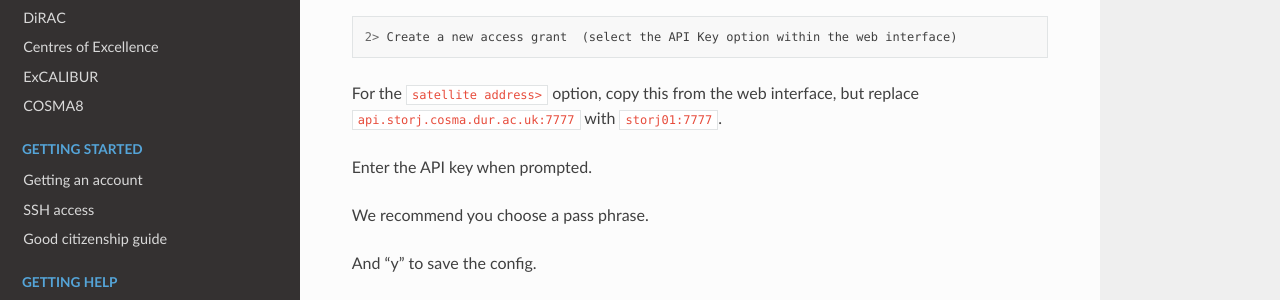
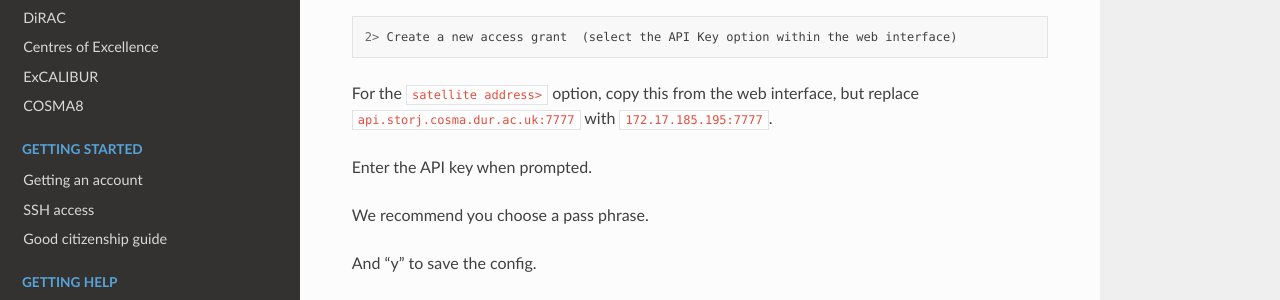
Before and after one commit to agb32/cosmadoc, a Sphinx documentation site: the page built from docs/source/storj.md, in a window 1280 px wide and 900 px high, scrolled down 717 px. Shown: the part 300-600 px from the top of the window. Built offline with Sphinx 7.4.7 and the Read the Docs theme 3.1.0, drawn with Linux system fonts in a browser that asks for light colours.

Commit message:
updated instructions changed storj01 to IP address

````diff
--- a/docs/source/storj.md
+++ b/docs/source/storj.md
@@ -39,7 +39,7 @@
 2> Create a new access grant  (select the API Key option within the web interface)
 ```
 
-For the `satellite address>` option, copy this from the web interface, but replace `api.storj.cosma.dur.ac.uk:7777` with `storj01:7777`.
+For the `satellite address>` option, copy this from the web interface, but replace `api.storj.cosma.dur.ac.uk:7777` with `172.17.185.195:7777`.
 
 Enter the API key when prompted.
 
````
